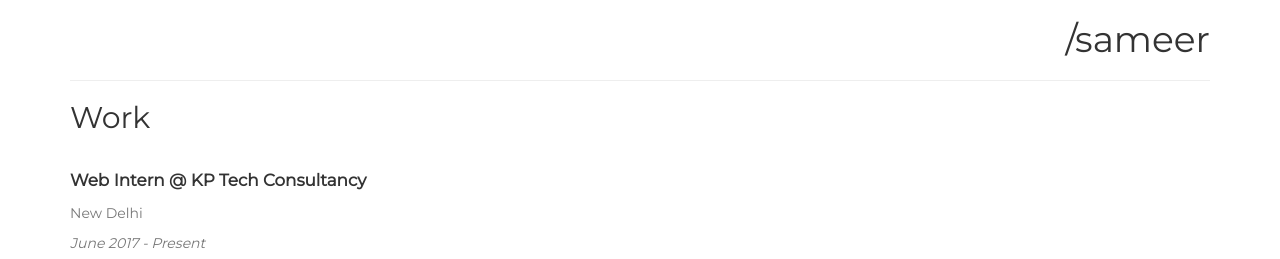
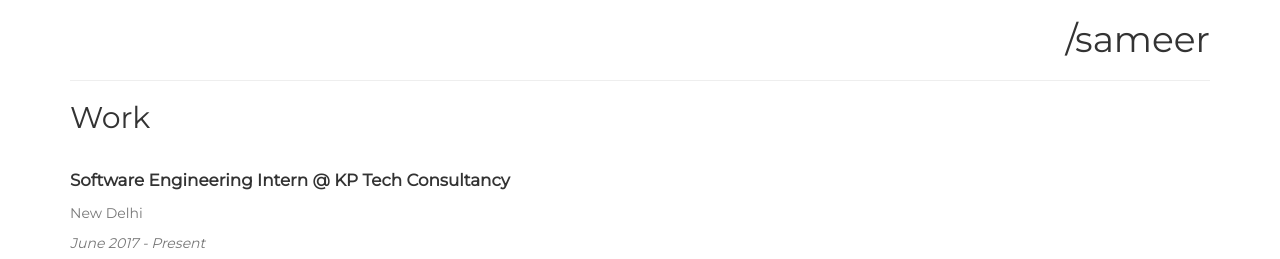
Before and after one commit to sameerkumar18/-, a plain HTML site: page projects.html in a window 1280 px wide. Shown: the top 259 px of the page. Drawn offline with nearby package versions, Linux system fonts and the light colour scheme.

Commit message:
Update projects.html

```diff
--- a/projects.html
+++ b/projects.html
@@ -51,7 +51,7 @@
         <h2>Work</h2>
 
         <section class="work">
-          <p class='role'>Web Intern @ KP Tech Consultancy</p>
+          <p class='role'>Software Engineering Intern @ KP Tech Consultancy</p>
           <p class='location'>New Delhi</p>
           <p class='date'>June 2017 - Present</p>
         </section>
```
